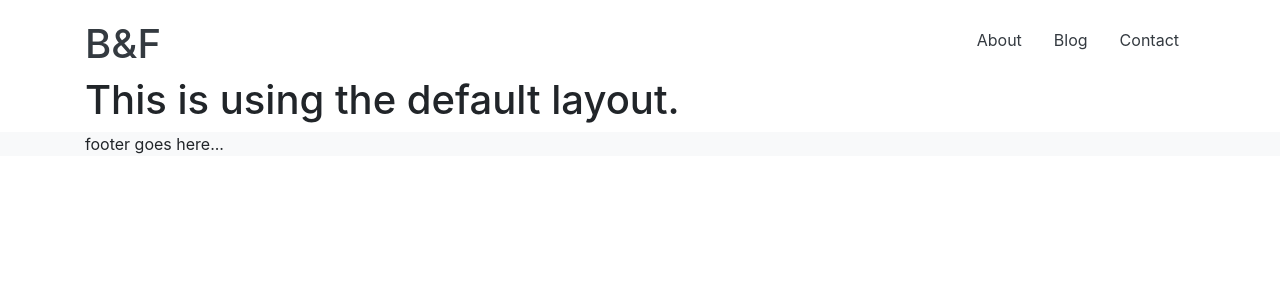
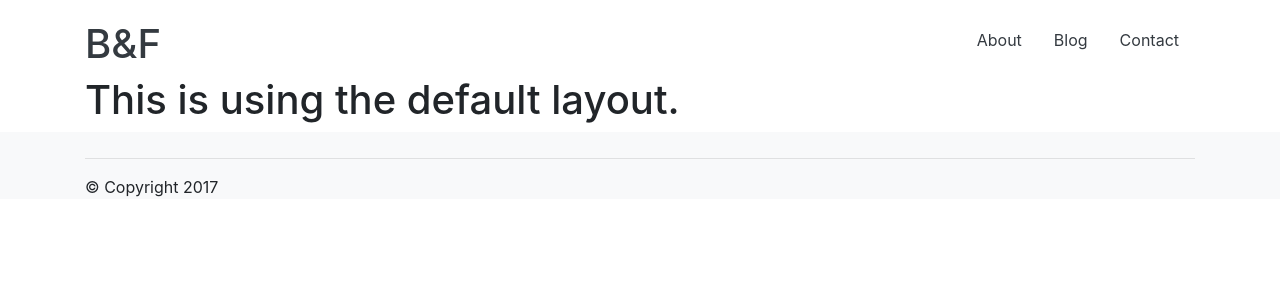
Before and after one commit to SevenZeroThree/The-Bear-and-the-Frog, a Jekyll site: the page built from index.html, in a window 1280 px wide. Shown: the top 300 px of the page. Built offline with Jekyll 4.4.1, drawn with Linux system fonts in a browser that asks for light colours; the list of posts is cut into pages by our own code.

Commit message:
add copyright section to footer

```diff
--- a/_includes/footer.html
+++ b/_includes/footer.html
@@ -1,3 +1,11 @@
 <div class="container">
-    footer goes here...
+    <div class="row">
+
+    </div>
+    <hr />
+    <div class="row">
+        <div class="col">
+            &copy; Copyright 2017
+        </div>
+    </div>
 </div>
--- a/content/styles.css
+++ b/content/styles.css
@@ -1,3 +1,8 @@
 body {
     margin-top: 20px;
 }
+
+footer {
+    padding-top: 10px;
+    padding-top: 10px;
+}
```
